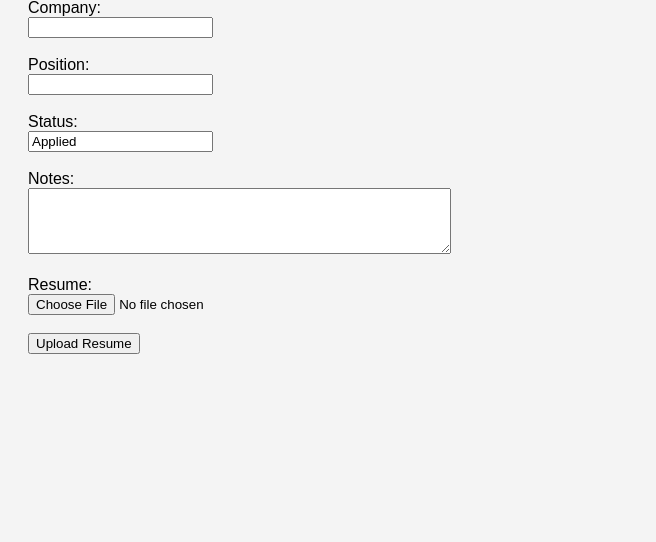
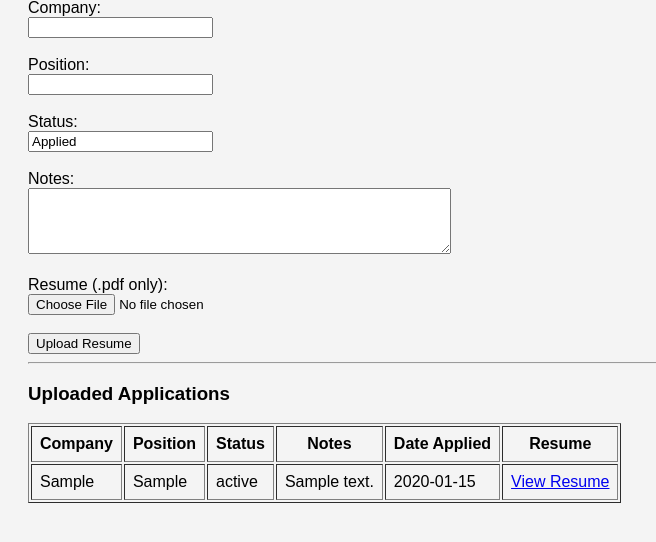
Before and after one commit to Gideon1712/autotrack-backend, a Flask app: page /dashboard/1 in a window 1280 px wide. Shown: the part 125-667 px from the top of the page, without its empty margins (0-656 px from the left). Run offline with Flask 3, Linux system fonts and the light colour scheme; tables that the repository leaves empty hold one stand-in row (values such as "Sample post").

Commit message:
new code stuff

```diff
--- a/app/routes.py
+++ b/app/routes.py
@@ -26,7 +26,10 @@ def dashboard(user_id):
     user = User.query.get(user_id)
     if not user:
         return "User not found", 404
-    return render_template('dashboard.html', user_id=user_id)
+
+    applications = Application.query.filter_by(user_id=user_id).all()
+    return render_template('dashboard.html', user_id=user_id, applications=applications)
+
 
 # ----------------- SIGNUP & LOGIN -----------------
 @main.route('/signup', methods=['POST'])
@@ -101,6 +104,10 @@ def upload_resume():
         if not file or file.filename.strip() == '':
             return "Empty or invalid file", 400
 
+        filename = secure_filename(file.filename)
+        if '.' not in filename or not filename.lower().endswith('.pdf'):
+            return "Only PDF files are allowed", 400  # ✅ restrict to PDFs
+
         user_id = request.form.get('user_id')
         company = request.form.get('company')
         position = request.form.get('position')
@@ -110,15 +117,11 @@ def upload_resume():
         if not all([user_id, company, position]):
             return "Missing required fields", 400
 
-        # Check and secure filename
-        filename = secure_filename(file.filename)
-        if '.' not in filename:
-            return "Invalid file type", 400
-
+        # Generate unique filename
         ext = filename.rsplit('.', 1)[-1]
         unique_filename = f"{uuid.uuid4().hex}.{ext}"
 
-        # Environment variables
+        # Get S3 details
         bucket_name = os.getenv('S3_BUCKET')
         region = os.getenv('S3_REGION')
 
@@ -131,7 +134,7 @@ def upload_resume():
 
         file_url = f"https://{bucket_name}.s3.{region}.amazonaws.com/{unique_filename}"
 
-        # Save to DB
+        # Save application in DB
         application = Application(
             company=company,
             position=position,
--- a/app/templates/dashboard.html
+++ b/app/templates/dashboard.html
@@ -5,6 +5,7 @@
 {% block content %}
   <h2>Dashboard (User ID: {{ user_id }})</h2>
 
+  <!-- Resume Upload Form -->
   <form method="POST" action="{{ url_for('main.upload_resume') }}" enctype="multipart/form-data">
       <input type="hidden" name="user_id" value="{{ user_id }}">
 
@@ -20,9 +21,42 @@
       <label for="notes">Notes:</label><br>
       <textarea id="notes" name="notes" rows="4" cols="50"></textarea><br><br>
 
-      <label for="file">Resume:</label><br>
-      <input type="file" id="file" name="file" accept=".pdf,.doc,.docx" required><br><br>
+      <label for="file">Resume (.pdf only):</label><br>
+      <input type="file" id="file" name="file" accept=".pdf" required><br><br>
 
       <button type="submit">Upload Resume</button>
   </form>
+
+  <hr>
+
+  <!-- Application Table -->
+  <h3>Uploaded Applications</h3>
+  {% if applications %}
+    <table border="1" cellpadding="8">
+      <thead>
+        <tr>
+          <th>Company</th>
+          <th>Position</th>
+          <th>Status</th>
+          <th>Notes</th>
+          <th>Date Applied</th>
+          <th>Resume</th>
+        </tr>
+      </thead>
+      <tbody>
+        {% for app in applications %}
+        <tr>
+          <td>{{ app.company }}</td>
+          <td>{{ app.position }}</td>
+          <td>{{ app.status }}</td>
+          <td>{{ app.notes }}</td>
+          <td>{{ app.date_applied.strftime('%Y-%m-%d') if app.date_applied else '—' }}</td>
+          <td><a href="{{ app.resume_url }}" target="_blank">View Resume</a></td>
+        </tr>
+        {% endfor %}
+      </tbody>
+    </table>
+  {% else %}
+    <p>No applications uploaded yet.</p>
+  {% endif %}
 {% endblock %}
```
